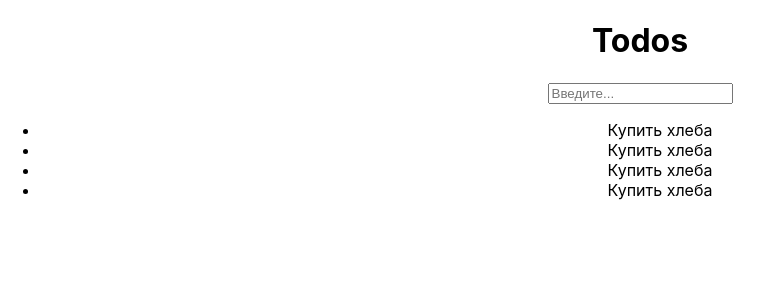
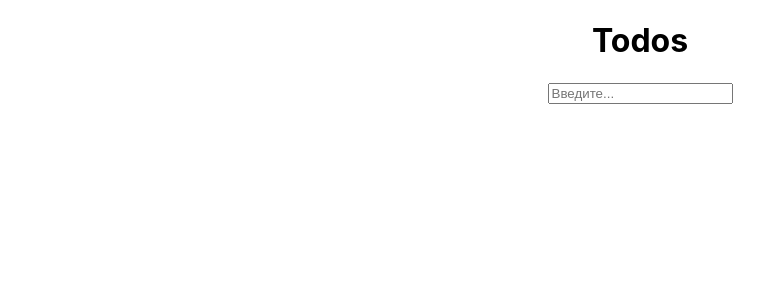
Before and after one commit to Evgenij00/first-todo-app, a React (Create React App) app: page / in a window 1280 px wide. Shown: the top 300 px of the page, without its empty margins (0-773 px from the left). Built offline with nearby package versions, Linux system fonts and the light colour scheme.

Commit message:
implemented adding a todo to the list

```diff
--- a/src/App.js
+++ b/src/App.js
@@ -1,14 +1,21 @@
-import React from 'react';
+import React, { useState } from 'react';
 import './App.css';
 import { AddTodo } from './components/AddTodo';
 import { TodoList } from './components/TodoList';
 
 function App() {
+
+  const [todos, setTodos] = useState([])
+
+  const addTodo = (text) => {
+    setTodos(prev => [...prev, {name: text}])
+  }
+
   return (
     <div className="App">
       <h1>Todos</h1>
-      <AddTodo />
-      <TodoList />
+      <AddTodo onAddTodo={addTodo} />
+      <TodoList todos={todos}/>
     </div>
   );
 }
--- a/src/components/AddTodo.js
+++ b/src/components/AddTodo.js
@@ -1,9 +1,29 @@
-import React from 'react'
+import React, { useState } from 'react'
 
-export const AddTodo = () => {
+export const AddTodo = ({onAddTodo}) => {
+
+    const [value, setValue] = useState('')
+
+    const handlerKeyDown = (e) => {
+        if (e.keyCode == 13) {
+            onAddTodo(value)
+            setValue('')
+        }
+    }
+
+    const handlerOnChange = (e) => {
+        setValue(e.target.value)
+    }
+
     return (
         <div className='container'>
-            <input type='text' placeholder='Введите...'/>
+            <input
+                type='text'
+                placeholder='Введите...'
+                value={value}
+                onKeyDown={handlerKeyDown}
+                onChange={handlerOnChange}
+            />
         </div>
     )
 }
--- a/src/components/TodoList.js
+++ b/src/components/TodoList.js
@@ -1,18 +1,11 @@
 import React from 'react'
 import {Todo} from './Todo'
 
-export const TodoList = () => {
-
-    const todoList = [
-        {name: "Купить хлеба"},
-        {name: "Купить хлеба"},
-        {name: "Купить хлеба"},
-        {name: "Купить хлеба"},
-    ]
+export const TodoList = ({todos}) => {
 
     return (
         <ul>
-            {todoList.map(todo => <Todo todo={todo} />)}
+            {todos.map(todo => <Todo todo={todo} />)}
         </ul>
     )
 }
```
